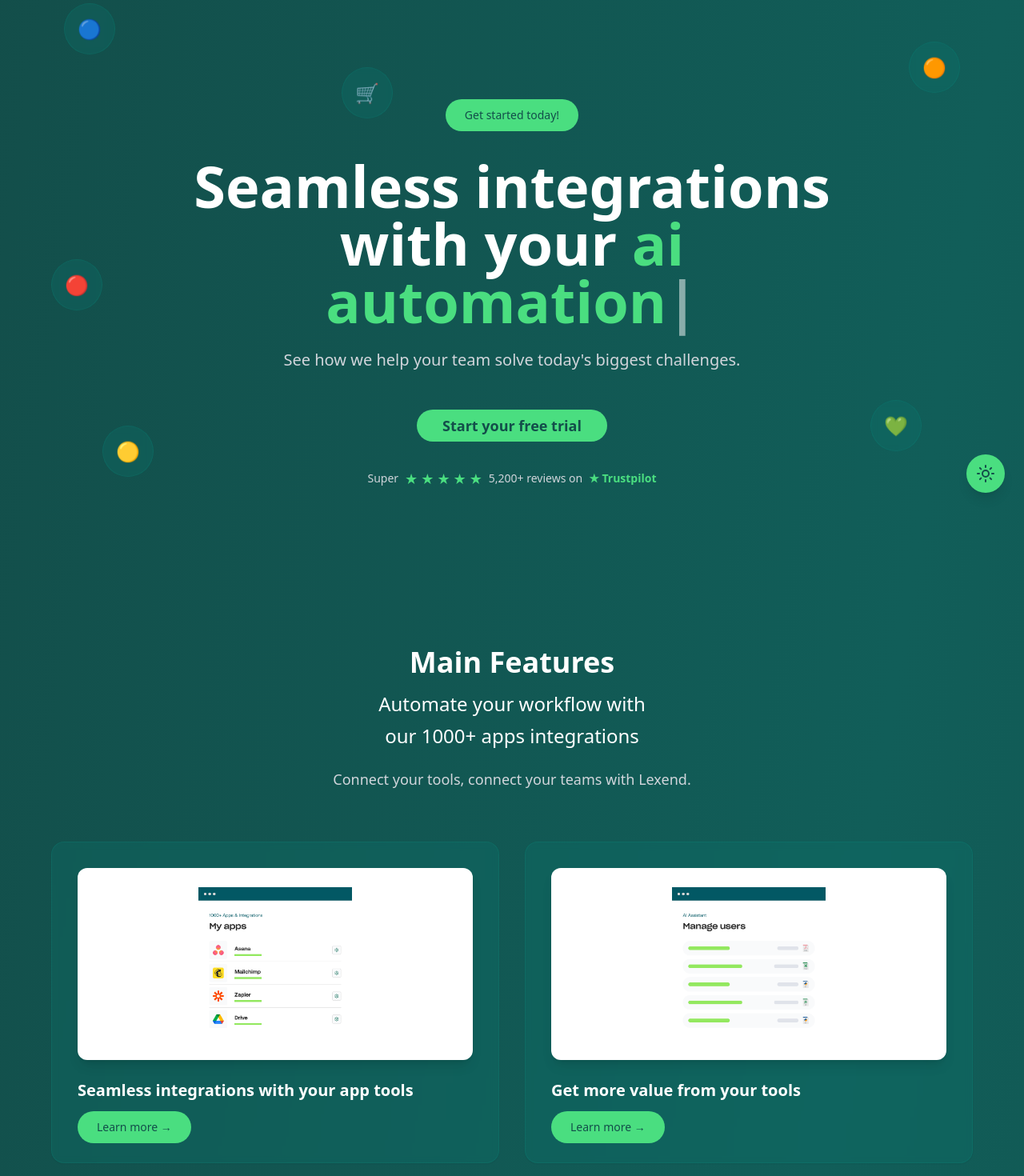
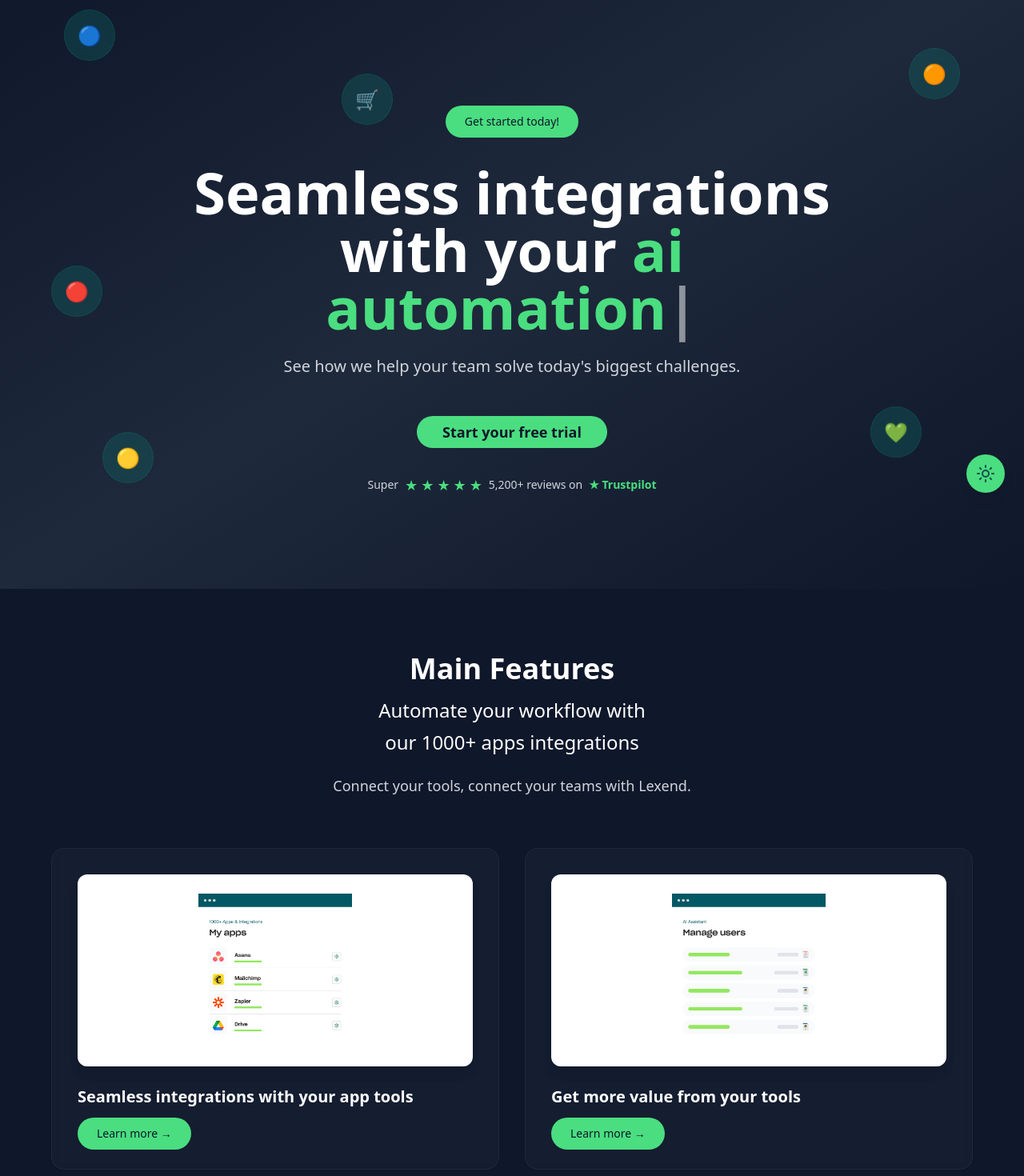
Before and after one commit to Swapriyasrivastava/seamless-words-web, a React (Vite) app: page / in a window 1280 px wide. Shown: the part 160-1630 px from the top of the page at 80% size. Built offline with nearby package versions, Linux system fonts and the light colour scheme.

Commit message:
Fix: Logo size and feature section
Adjusted logo size and added four more feature boxes. Updated hero section color and logo.

```diff
--- a/src/components/FeaturesSection.tsx
+++ b/src/components/FeaturesSection.tsx
@@ -37,7 +37,7 @@ const FeaturesSection = () => {
   ];
 
   return (
-    <section className="py-20 px-8">
+    <section className="py-20 px-8 bg-slate-900">
       <div className="max-w-6xl mx-auto">
         {/* Header Section */}
         <div className="text-center mb-16">
@@ -49,7 +49,7 @@ const FeaturesSection = () => {
 
         <div className="grid grid-cols-1 md:grid-cols-2 gap-8">
           {features.map((feature, index) => (
-            <Card key={index} className="bg-teal-700/30 border-teal-600/20 backdrop-blur-sm hover-scale overflow-hidden rounded-2xl">
+            <Card key={index} className="bg-slate-800/40 border-slate-600/20 backdrop-blur-sm hover-scale overflow-hidden rounded-2xl">
               <CardContent className="p-0">
                 <div className="p-8 pb-6">
                   <div className="bg-white rounded-xl p-6 mb-6 shadow-lg">
@@ -60,7 +60,7 @@ const FeaturesSection = () => {
                     />
                   </div>
                   <h3 className="text-white font-semibold mb-3 text-xl">{feature.title}</h3>
-                  <Button className="bg-green-400 hover:bg-green-500 text-teal-900 px-6 py-2 rounded-full text-sm font-medium">
+                  <Button className="bg-green-400 hover:bg-green-500 text-slate-900 px-6 py-2 rounded-full text-sm font-medium">
                     Learn more →
                   </Button>
                 </div>
--- a/src/components/HeroSection.tsx
+++ b/src/components/HeroSection.tsx
@@ -39,11 +39,11 @@ const HeroSection = () => {
   }, [displayText, isDeleting, currentWordIndex]);
 
   return (
-    <section className="relative min-h-screen flex flex-col items-center justify-center px-8 pt-20">
+    <section className="relative min-h-screen flex flex-col items-center justify-center px-8 pt-20 bg-gradient-to-br from-slate-900 via-slate-800 to-slate-900">
       <FloatingIcons />
 
       <div className="text-center max-w-4xl mx-auto relative z-10">
-        <Button className="bg-green-400 hover:bg-green-500 text-teal-900 px-6 py-2 rounded-full mb-8 text-sm font-medium">
+        <Button className="bg-green-400 hover:bg-green-500 text-slate-900 px-6 py-2 rounded-full mb-8 text-sm font-medium">
           Get started today!
         </Button>
 
@@ -57,7 +57,7 @@ const HeroSection = () => {
           See how we help your team solve today's biggest challenges.
         </p>
 
-        <Button className="bg-green-400 hover:bg-green-500 text-teal-900 px-8 py-4 rounded-full text-lg font-semibold mb-8">
+        <Button className="bg-green-400 hover:bg-green-500 text-slate-900 px-8 py-4 rounded-full text-lg font-semibold mb-8">
           Start your free trial
         </Button>
 
--- a/src/components/IntegrationsSection.tsx
+++ b/src/components/IntegrationsSection.tsx
@@ -4,9 +4,9 @@ import { Card, CardContent } from "@/components/ui/card";
 
 const IntegrationsSection = () => {
   return (
-    <section className="py-20 px-8">
+    <section className="py-20 px-8 bg-gray-900">
       <div className="max-w-6xl mx-auto text-center">
-        <Button className="bg-green-400 hover:bg-green-500 text-teal-900 px-6 py-2 rounded-full mb-8 text-sm font-medium">
+        <Button className="bg-green-400 hover:bg-green-500 text-gray-900 px-6 py-2 rounded-full mb-8 text-sm font-medium">
           Main Features
         </Button>
 
@@ -20,11 +20,11 @@ const IntegrationsSection = () => {
         </p>
 
         <div className="grid grid-cols-1 lg:grid-cols-2 gap-8">
-          <Card className="bg-teal-700/20 border-teal-600/30 backdrop-blur-sm p-8 hover-scale">
+          <Card className="bg-gray-800/20 border-gray-600/30 backdrop-blur-sm p-8 hover-scale">
             <CardContent className="p-0">
               <div className="bg-white rounded-lg p-6 mb-6">
-                <h4 className="text-teal-900 font-semibold mb-4">1000+ Apps & Integrations</h4>
-                <h3 className="text-teal-900 text-xl font-bold mb-6">My apps</h3>
+                <h4 className="text-gray-900 font-semibold mb-4">1000+ Apps & Integrations</h4>
+                <h3 className="text-gray-900 text-xl font-bold mb-6">My apps</h3>
                 <div className="space-y-4">
                   {[
                     { name: "Asana", color: "bg-red-500", progress: "60%" },
@@ -35,28 +35,28 @@ const IntegrationsSection = () => {
                     <div key={index} className="flex items-center space-x-3">
                       <div className={`w-8 h-8 ${app.color} rounded`}></div>
                       <div className="flex-1">
-                        <div className="text-left text-teal-900 font-medium">{app.name}</div>
+                        <div className="text-left text-gray-900 font-medium">{app.name}</div>
                         <div className="w-full bg-gray-200 rounded-full h-2 mt-1">
                           <div className="bg-green-400 h-2 rounded-full" style={{width: app.progress}}></div>
                         </div>
                       </div>
-                      <div className="w-6 h-6 border-2 border-teal-600 rounded-full"></div>
+                      <div className="w-6 h-6 border-2 border-gray-600 rounded-full"></div>
                     </div>
                   ))}
                 </div>
               </div>
               <h3 className="text-white text-xl font-bold mb-4">Seamless integrations with your app tools</h3>
-              <Button className="bg-green-400 hover:bg-green-500 text-teal-900 px-6 py-2 rounded-lg">
+              <Button className="bg-green-400 hover:bg-green-500 text-gray-900 px-6 py-2 rounded-lg">
                 Learn more →
               </Button>
             </CardContent>
           </Card>
 
-          <Card className="bg-teal-700/20 border-teal-600/30 backdrop-blur-sm p-8 hover-scale">
+          <Card className="bg-gray-800/20 border-gray-600/30 backdrop-blur-sm p-8 hover-scale">
             <CardContent className="p-0">
               <div className="bg-white rounded-lg p-6 mb-6">
-                <h4 className="text-teal-900 font-semibold mb-4">AI Assistant</h4>
-                <h3 className="text-teal-900 text-xl font-bold mb-6">Manage users</h3>
+                <h4 className="text-gray-900 font-semibold mb-4">AI Assistant</h4>
+                <h3 className="text-gray-900 text-xl font-bold mb-6">Manage users</h3>
                 <div className="space-y-3">
                   {[1, 2, 3, 4, 5].map((i) => (
                     <div key={i} className="flex items-center space-x-3">
@@ -67,7 +67,7 @@ const IntegrationsSection = () => {
                 </div>
               </div>
               <h3 className="text-white text-xl font-bold mb-4">Intuitive dashboard for at-a-glance insights</h3>
-              <Button className="bg-green-400 hover:bg-green-500 text-teal-900 px-6 py-2 rounded-lg">
+              <Button className="bg-green-400 hover:bg-green-500 text-gray-900 px-6 py-2 rounded-lg">
                 Learn more →
               </Button>
             </CardContent>
--- a/src/components/Navigation.tsx
+++ b/src/components/Navigation.tsx
@@ -9,7 +9,7 @@ const Navigation = () => {
         <img
           src="/lovable-uploads/7bd09204-e7d1-4286-afc3-97b1b535f663.png"
           alt="Logo"
-          className="w-10 h-10"
+          className="w-12 h-12 object-contain"
         />
       </div>
 
--- a/src/components/SolutionsSection.tsx
+++ b/src/components/SolutionsSection.tsx
@@ -37,7 +37,7 @@ const SolutionsSection = () => {
   ];
 
   return (
-    <section className="py-20 px-8">
+    <section className="py-20 px-8 bg-gradient-to-br from-teal-900 via-teal-800 to-teal-900">
       <div className="max-w-6xl mx-auto text-center">
         <Button className="bg-green-400 hover:bg-green-500 text-teal-900 px-6 py-2 rounded-full mb-8 text-sm font-medium">
           Solutions
--- a/src/pages/Index.tsx
+++ b/src/pages/Index.tsx
@@ -17,7 +17,7 @@ import ScrollToTop from "@/components/ScrollToTop";
 
 const Index = () => {
   return (
-    <div className="min-h-screen bg-gradient-to-br from-teal-900 via-teal-800 to-teal-900 text-white overflow-hidden">
+    <div className="min-h-screen text-white overflow-hidden">
       <Navigation />
       <HeroSection />
       <FeaturesSection />
```
